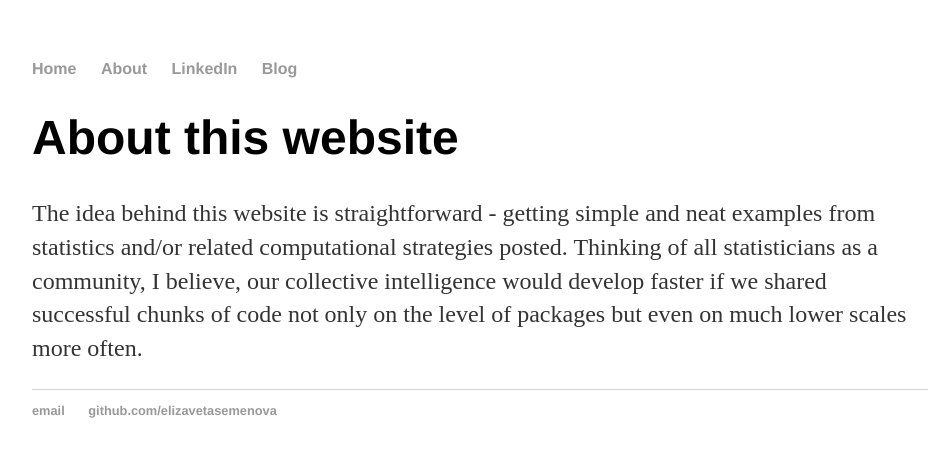
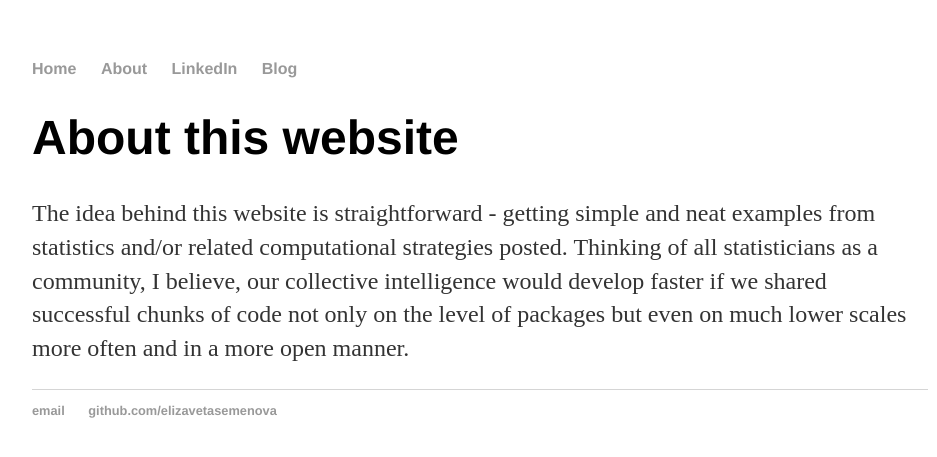
Before and after one commit to elizavetasemenova/elizavetasemenova.github.io, a Jekyll site: the page built from about/index.html, in a window 1280 px wide. Shown: the top 457 px of the page, without its empty margins (160-1097 px from the left). Built offline with Jekyll 4.4.1, drawn with Linux system fonts in a browser that asks for light colours.

Commit message:
Update index.html

```diff
--- a/about/index.html
+++ b/about/index.html
@@ -7,6 +7,6 @@ title: About this website
   <p>The idea behind this website is straightforward - getting simple and neat examples from statistics and/or related
      computational strategies posted. Thinking of all statisticians as a community, I believe, our collective intelligence
      would develop faster if we shared successful chunks of code not only on the level of packages but even on much lower scales
-     more often.
+     more often and in a more open manner.
   </p>
 </div><!-- /.blurb -->
```
